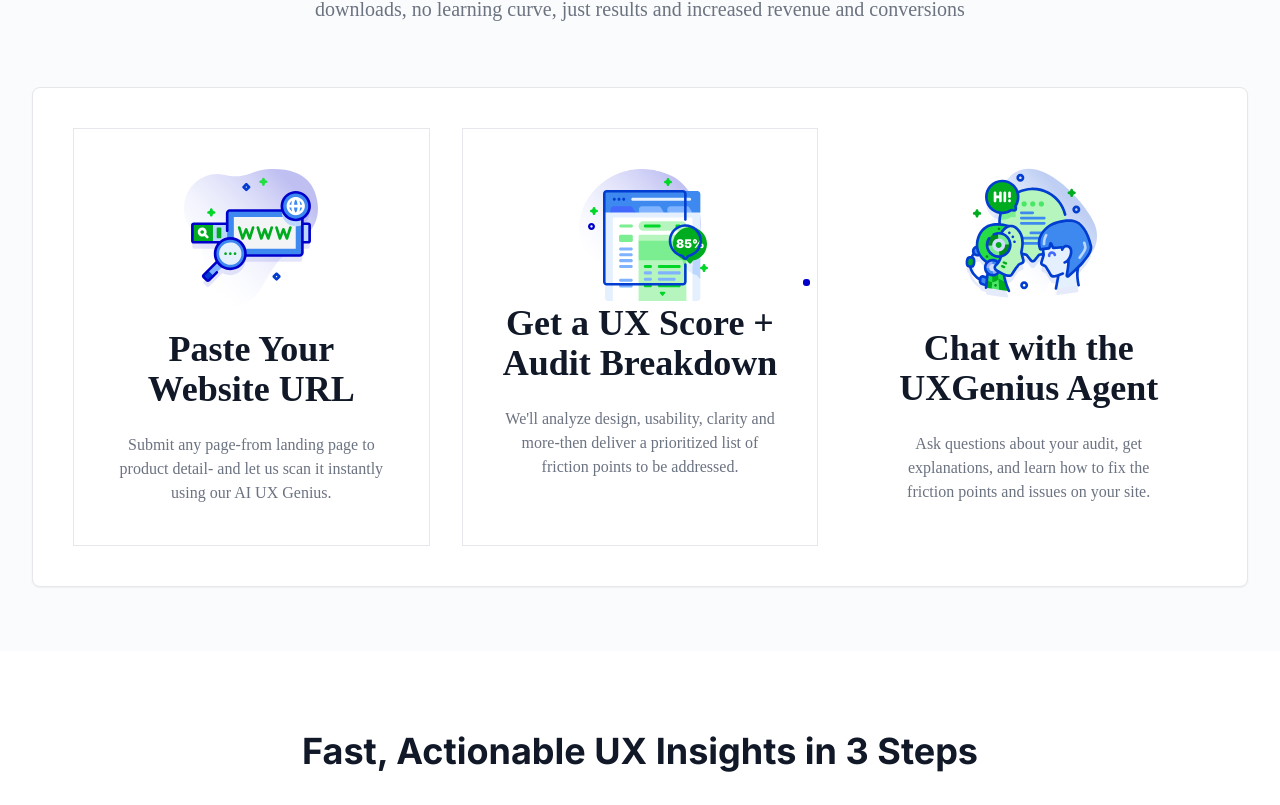
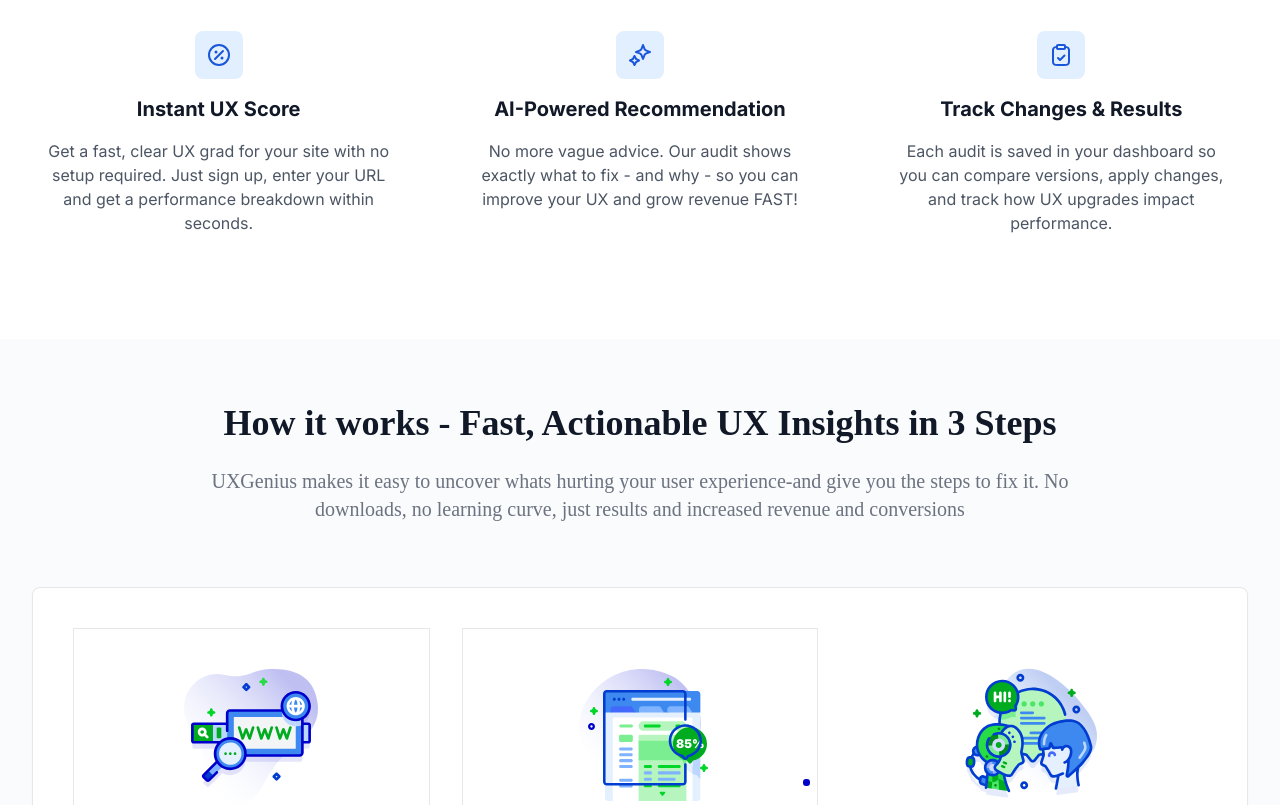
Before and after one commit to cal250/uxgenius_ai, a Next.js app in the folder uxgenius-frontend/: page / in a window 1280 px wide. Shown: the part 815-1620 px from the top of the page. Built offline with nearby package versions, Linux system fonts and the light colour scheme.

Commit message:
feat: added nav link separation

```diff
--- a/uxgenius-frontend/src/app/page.tsx
+++ b/uxgenius-frontend/src/app/page.tsx
@@ -20,9 +20,9 @@
 
       <HeroSection />
 
+      <Features />
+
       <HowItWorks />
-
-      <Features />
 
       <Solutions />
 
```
